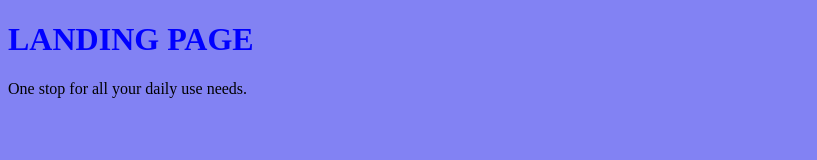
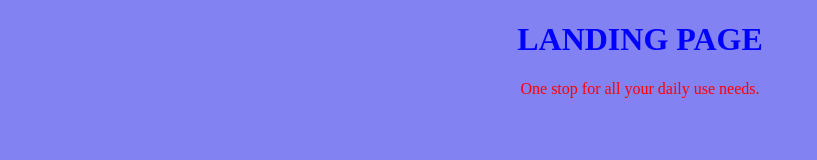
Before and after one commit to ilaxmisingh/Landing-page-responsive-, a plain HTML site: page index.html in a window 1280 px wide. Shown: the whole page, without its empty margins (0-817 px from the left). Drawn offline with Linux system fonts and the light colour scheme.

Commit message:
Update css.css

```diff
--- a/css.css
+++ b/css.css
@@ -1,7 +1,12 @@
 h1{
     color: blue;
+    text-align: center;
 }
 body
 {
     background-color: rgb(130, 130, 243);
 }
+div{
+    text-align: center;
+    color: red;
+}
```
